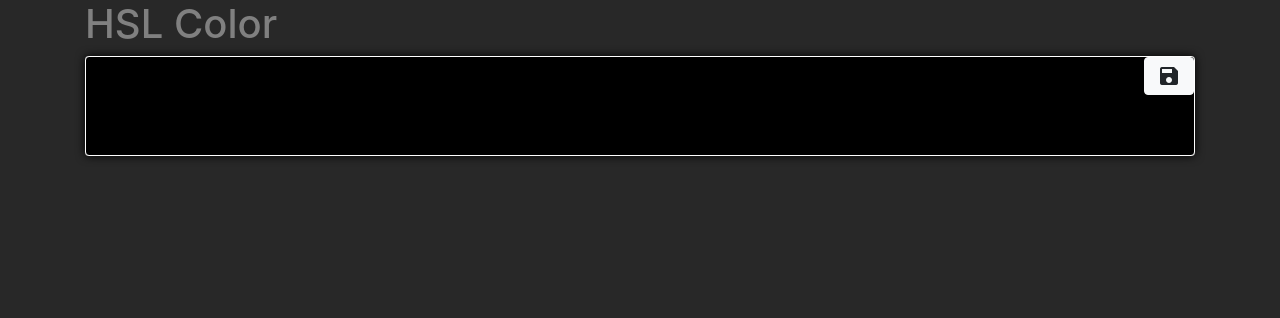
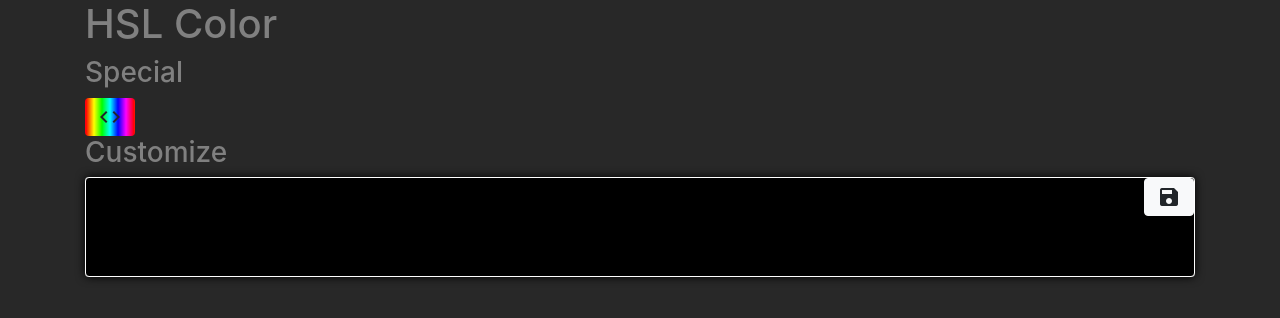
Before and after one commit to GhostToast/python-lightwall-server, a Flask app: template templates/hsl-color.html in a window 1280 px wide. Shown: the part 76-394 px from the top of the page. Run offline with Flask 2, Linux system fonts and the light colour scheme; the template is opened without the code that fills it: most values are stand-ins (such as "Sample title", 1, 10 or a date in 2020); some libraries are stand-ins or nearby versions.

Commit message:
Rainbow HSL

```diff
--- a/app.py
+++ b/app.py
@@ -207,6 +207,24 @@ def _post_hsl_color():
     mode = ser.read()
     return jsonify({'response': mode})
 
+# Endpoint for posting hsl color swatches (to update light wall).
+@app.route('/_post_hsl_special/', methods=['POST'])
+def _post_hsl_special():
+    data = request.get_json()
+    special = data['special']
+
+    request_string = "<specialhsl,"+str(special)+">"
+
+    print ("Sending: " + request_string)
+
+    # Send request.
+    ser = serial.Serial(TEENSY, 9600)
+    ser.write(request_string.encode('utf-8'))
+
+    # Send back simple response.
+    mode = ser.read()
+    return jsonify({'response': mode})
+
 # Endpoint for saving or deleting HSL color swatches to data storage.
 @app.route('/_hsl_swatch_data/', methods=['PUT', 'DELETE'])
 def _hsl_swatch_data():
--- a/db.json
+++ b/db.json
@@ -1 +1 @@
-{"_default": {"28": {"b": 24, "r": 0, "type": "rgbw", "w": 0, "g": 24}, "35": {"b": 0, "r": 21, "type": "rgbw", "w": 0, "g": 9}, "42": {"b": 12, "r": "0", "type": "rgbw", "w": "0", "g": 54}, "45": {"b": 17, "r": 41, "type": "rgbw", "w": 0, "g": 0}, "47": {"b": 17, "r": 9, "type": "rgbw", "w": 0, "g": 0}, "49": {"b": 0, "r": 21, "type": "rgbw", "w": 0, "g": 7}, "50": {"b": 0, "r": 32, "type": "rgbw", "w": 0, "g": 0}, "51": {"b": 0, "r": 0, "type": "rgbw", "w": 0, "g": 32}, "52": {"b": 21, "r": 0, "type": "rgbw", "w": 0, "g": 0}, "53": {"b": 0, "r": 36, "type": "rgbw", "w": 0, "g": 8}, "54": {"b": 0, "r": 92, "type": "rgbw", "w": 0, "g": 8}, "57": {"b": 34, "r": 18, "type": "rgbw", "w": 0, "g": 66}, "59": {"b": 40, "r": 10, "type": "rgbw", "w": 0, "g": 20}, "60": {"h": 176, "s": "31", "type": "hsl", "l": "19"}, "61": {"h": 123, "s": 100, "type": "hsl", "l": 53}, "62": {"h": 254, "s": 100, "type": "hsl", "l": 50}}}
+{"_default": {"64": {"h": 314, "s": 100, "type": "hsl", "l": 50}, "28": {"r": 0, "b": 24, "type": "rgbw", "w": 0, "g": 24}, "35": {"r": 21, "b": 0, "type": "rgbw", "w": 0, "g": 9}, "42": {"r": "0", "b": 12, "type": "rgbw", "w": "0", "g": 54}, "45": {"r": 41, "b": 17, "type": "rgbw", "w": 0, "g": 0}, "47": {"r": 9, "b": 17, "type": "rgbw", "w": 0, "g": 0}, "49": {"r": 21, "b": 0, "type": "rgbw", "w": 0, "g": 7}, "50": {"r": 32, "b": 0, "type": "rgbw", "w": 0, "g": 0}, "51": {"r": 0, "b": 0, "type": "rgbw", "w": 0, "g": 32}, "52": {"r": 0, "b": 21, "type": "rgbw", "w": 0, "g": 0}, "53": {"r": 36, "b": 0, "type": "rgbw", "w": 0, "g": 8}, "54": {"r": 92, "b": 0, "type": "rgbw", "w": 0, "g": 8}, "57": {"r": 18, "b": 34, "type": "rgbw", "w": 0, "g": 66}, "59": {"r": 10, "b": 40, "type": "rgbw", "w": 0, "g": 20}, "60": {"h": 176, "s": "31", "type": "hsl", "l": "19"}, "61": {"h": 123, "s": 100, "type": "hsl", "l": 53}, "62": {"h": 254, "s": 100, "type": "hsl", "l": 50}, "63": {"h": 282, "s": 100, "type": "hsl", "l": 50}}}
--- a/static/app.js
+++ b/static/app.js
@@ -22,6 +22,7 @@ if (window.location.pathname.indexOf('rgbw-color') == 1) {
 // Initialize HSL Color picker if on proper page.
 if (window.location.pathname.indexOf('hsl-color') == 1) {
     mode = 'hsl';
+    var hslButtons = document.getElementsByClassName('hsl-special');
     var sliders = document.getElementsByClassName('sliders');
     var swatchContainer = document.getElementById('swatch-container');
     var saveColor       = document.getElementById('save-color');
@@ -34,6 +35,7 @@ if (window.location.pathname.indexOf('hsl-color') == 1) {
     hslColorPicker();
     setInitialHSLState(); // Initialize a second time to get the hue into saturation slider.
     addSwatchSaveBinding();
+    addHSLModeClickBinding();
     addBodyClickBinding();
 }
 
@@ -65,7 +67,7 @@ if (window.location.pathname.indexOf('matrix') == 1) {
     var matrixButtons = document.getElementsByClassName('code-rain');
     var sliders = document.getElementsByClassName('sliders');
     var pauseMatrixButton = document.getElementById('pause-matrix');
-    var playMatrixButton = document.getElementById('play-matrix');o
+    var playMatrixButton = document.getElementById('play-matrix');
     var colors = [[0, 0], [0, 0], [0, 0], [0, 0]];
 
     addColorModeClickBinding();
@@ -139,6 +141,32 @@ function matrixColorSliders() {
                     'content-type': 'application/json'
                 },
                 body: JSON.stringify(colors)
+            }).then(
+                response => response.text()
+            ).then(
+                html => console.log(html)
+            );
+        });
+    });
+}
+
+function addHSLModeClickBinding() {
+    [].slice.call(hslButtons).forEach(function (button, index) {
+        button.addEventListener('click', function(e) {
+            var button = e.target.closest('button.hsl-special');
+            var special = parseInt(button.getAttribute('data-hsl-special'));
+            var swatchList = document.getElementsByClassName('swatch');
+            [].forEach.call(swatchList, function(el) {
+                el.classList.remove('active');
+            });
+            saveColor.style.display = 'none';
+            e.preventDefault();
+            fetch('/_post_hsl_special/', {
+                method: 'POST',
+                headers: {
+                    'content-type': 'application/json'
+                },
+                body: JSON.stringify({special})
             }).then(
                 response => response.text()
             ).then(
--- a/static/style.css
+++ b/static/style.css
@@ -29,7 +29,7 @@ body {
 #blue-slider .noUi-connect { background: #2980b9; }
 #white-slider .noUi-connect { background: #ffffff; }
 #hue-slider .noUi-connect { background: none; }
-#hue-slider .noUi-connects {
+#hue-slider .noUi-connects, .hsl-special {
     background: linear-gradient(0.25turn, #FF0000, #FFFF00, #00FF00, #00FFFF, #0000FF, #FF00FF, #FF0000);
 }
 #saturation-slider .noUi-connect { background: none; }
--- a/templates/hsl-color.html
+++ b/templates/hsl-color.html
@@ -5,6 +5,13 @@
                 initialState = JSON.parse('{{initialState | tojson | safe}}');
             </script>
             <h1>HSL Color</h1>
+            <h3>Special</h3>
+            <button type="button" class="btn bg-danger hsl-special" id="rainbow"
+                data-hsl-special="1"
+                >
+                <i class="material-icons red">code</i>
+            </button>
+            <h3>Customize</h3>
             <div id="preview-container">
                 <div id="preview" class="text-right">
                     <button type="button" class="btn btn-light" id="save-color">
```
